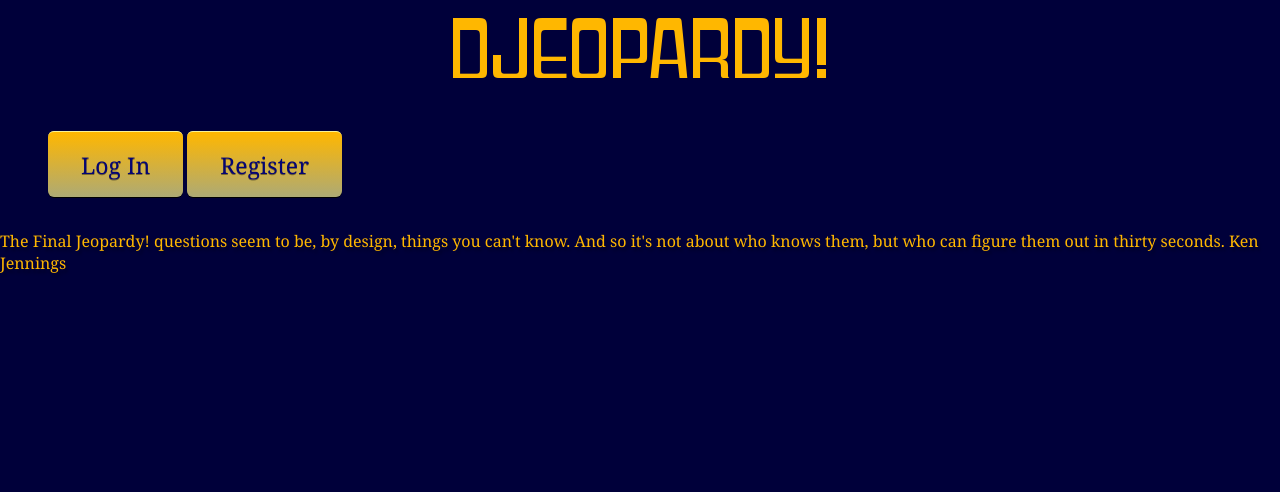
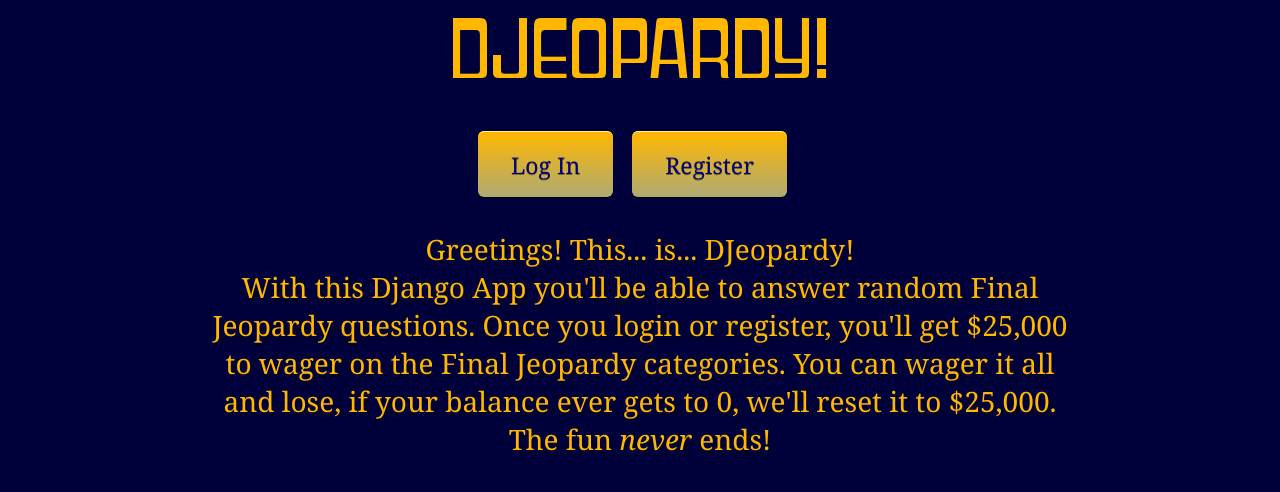
Before and after one commit to pwnee/djeopardy, a Django app: page / in a window 1280 px wide. Shown: the top 492 px of the page. Run offline with Django 3.2, Linux system fonts and the light colour scheme.

Commit message:
Adding some lipstick

```diff
--- a/djeopardy/djeo/static/css/djeo.css
+++ b/djeopardy/djeo/static/css/djeo.css
@@ -9,8 +9,55 @@ IMG.djeo{
     margin-right: auto
 }
 
+#total_cash
+{ position:relative;
+  text-shadow: 2px 4px 3px rgba(0,0,0,0.3);
+  color: #ffb700;
+  font-family: Georgia, serif;
+  font-size:40px;
+  text-decoration: none;
+  vertical-align: middle;
+  margin-left: 200px;
+  margin-right: 200px;
+  margin-top:0px;
+margin-bottom: 5px}
+.logged-in
+{
+     position:relative;
+  bottom:10;
+  left:0;
+  text-shadow: 2px 4px 3px rgba(0,0,0,0.3);
+  color: #ffb700;
+  font-family: Georgia, serif;
+  font-size:40px;
+  text-decoration: none;
+  vertical-align: middle;
+  margin-left: 200px;
+  margin-right: 200px;
+  margin-top:40px;
+}
+
+.errorlist{
+  color: #ffb700;
+}
+
+#about
+{
+    position:relative;
+  bottom:10;
+  left:0;
+  text-shadow: 2px 4px 3px rgba(0,0,0,0.3);
+  color: #ffb700;
+  font-family: Georgia, serif;
+  font-size:28px;
+  text-decoration: none;
+  vertical-align: middle;
+  margin-left: 200px;
+  margin-right: 200px;
+  margin-top:40px;
+}
 #jeopardy-quote{
-  position:absolute;
+  position:relative;
   bottom:10;
   left:0;
 	text-shadow: 2px 4px 3px rgba(0,0,0,0.3);
@@ -18,6 +65,9 @@ IMG.djeo{
 	font-family: Georgia, serif;
 	text-decoration: none;
 	vertical-align: middle;
+  margin-left: 200px;
+  margin-right: 200px;
+  margin-top:40px;
 }
 
 #id_username{
@@ -39,12 +89,13 @@ label {
 }
 
 .fine-print{
+  position:relative;
   color: #F5FFFA;
   font-family: Georgia, serif;
   text-decoration: none;
   text-align: center;
-    margin-left: 10px;
-    margin-right: 10px;
+    margin-left: 20px;
+    margin-right: 20px;
     margin-top:50px;
     font-size:10px;
 }
@@ -100,8 +151,8 @@ label {
 .blue-square {
     background-color: #0000FF;
     display: block;
-    height: 450px;
-    width:600px;
+    height: 400px;
+    width:550px;
     margin-left: auto;
     margin-right: auto;
 -moz-box-shadow: inset 0 0 5px 5px rgba(0,0,0,0.3);
@@ -140,7 +191,9 @@ border-width: 3px;
    font-family: Georgia, serif;
    text-decoration: none;
    vertical-align: middle;
-   margin: 0 auto;
+margin: 0 auto;
+   margin-right: 15px;
+
    }
 .button:hover {
    borde-top-color: #d4c161;
--- a/djeopardy/djeo/templates/base.html
+++ b/djeopardy/djeo/templates/base.html
@@ -8,27 +8,25 @@
   <body>
     <div id="container">
       <div id="header">
-        <ul id="control-bar">
+
 
           {% if user.is_authenticated %}
-          <div class="logged-in"> This... is... DJeopardy, {{user.username}}!</li>
-           <div id="buttons">
-          <a class="button" href="{% url 'play' fj_object.id %}"><span>Play DJeopardy!</span></a>
+          <div class="logged-in" align="center"> This... is... DJeopardy, {{user.username}}!</li>
+           <div id="buttons" align="center">
+          <div align="center"> <a class="button" href="{% url 'play' fj_object.id %}"><span>Play DJeopardy!</span></a> </div>
         </div>
-           {% if user.is_staff or request.user.is_superuser %}
-            <!-- <li><a href="{% url 'admin:index' %}">Admin</a></li> -->
-           {% endif %}
 
           <a href="{% url 'logout' %}">Log Out</a>
           {% else %}
-          <div id="buttons">
+          <div id="buttons" align="center">
+
           <a class="button" href="{% url 'login' %}"><span>Log In</span></a>
           <a class="button" href="{% url 'registration_register' %}"><span>Register</span></a>
         </div>
           {% endif %}
-        </ul>
+
       </div>
-      <div id="content">
+      <div id="content" align="center">
       {% if messages %}
        {% for message in messages %}
        <p class="notification{% if message.tags %} {{ message.tags }}{% endif %}">
@@ -36,11 +34,16 @@
        {% endfor %}
        {% endif %}
           {% block content %}
-           {% endblock %}
+   {% endblock %}
 
-      <div id="jeopardy-quote">
+{% if user.is_authenticated %}
+      <div id="jeopardy-quote" align="center">
       The Final Jeopardy! questions seem to be, by design, things you can't know. And so it's not about who knows them, but who can figure them out in thirty seconds.  Ken Jennings
       </div>
+{%else%}
+         <div id="about" align="center">Greetings!  This... is... DJeopardy! <br> With this Django App you'll be able to answer random Final Jeopardy questions.  Once you login or register, you'll get $25,000 to wager on the Final Jeopardy categories.  You can wager it all and lose, if your balance ever gets to 0, we'll reset it to $25,000.  The fun <i>never</i> ends!  </div>
+
+{%endif%}
 
 
       </div>
--- a/djeopardy/djeo/templates/djeo/play.html
+++ b/djeopardy/djeo/templates/djeo/play.html
@@ -4,7 +4,9 @@
 	<span class='blue-square'><div class="category"> {{ fj.category}}</div></span>
 </div>
 <form class="submit" action="" method="post">{% csrf_token %}
-	<div id="total_cash">Total Winnings: {%load humanize%}${{ contestant.total_cash|intcomma}}</div>
-		<div id="wager">Wager: {{ fj_answer.wager }} <input name="submit" value="Post" type="submit"></div>
+	<div id ="wager-area">
+	<div id="total_cash" align="left">Total Winnings: {%load humanize%}${{ contestant.total_cash|intcomma}}</div>
+		<div id="wager" align="right">Wager: {{ fj_answer.wager }} <input name="submit" value="Make wager!" type="submit"></div>
+	</div>
 </form>
 {%endblock%}
--- a/djeopardy/djeo/templates/djeo/wrong.html
+++ b/djeopardy/djeo/templates/djeo/wrong.html
@@ -8,5 +8,5 @@
 
 </div>
 
-<div class="continue"><a class="button" href="{% url 'play' next_fj_object.id %}"><span>Next Category!</span></a></div>
+<div class="continue" align="center"><a class="button" href="{% url 'play' next_fj_object.id %}"><span>Next Category!</span></a></div>
 {%endblock%}
```
